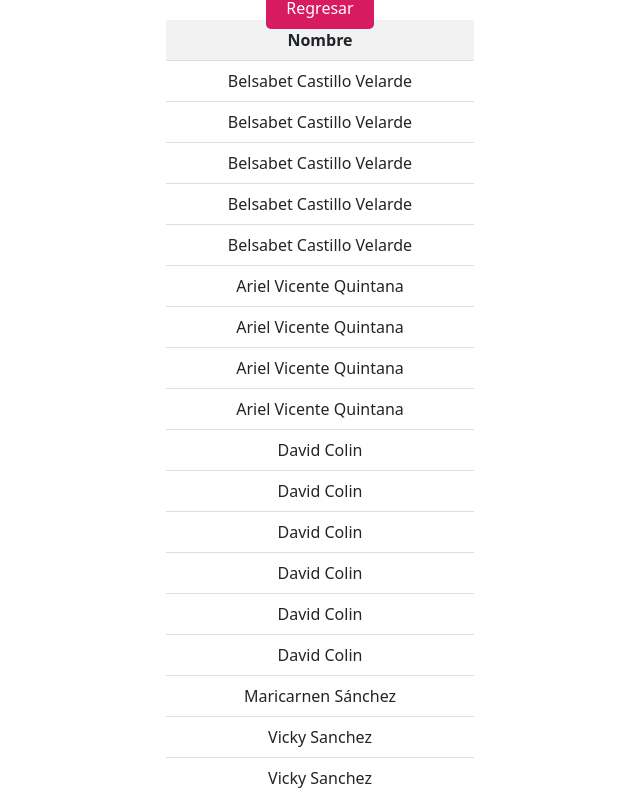
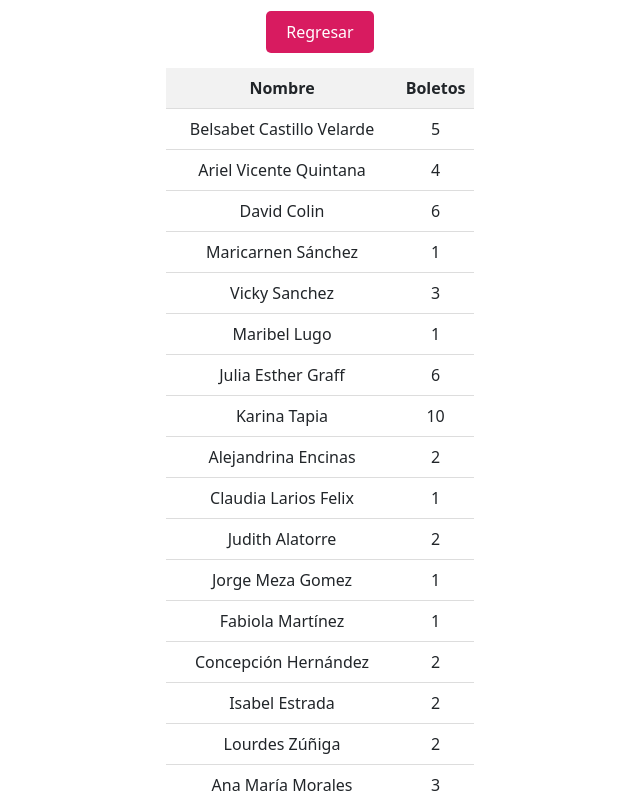
Before and after one commit to dfangulo/my-web, a plain HTML site: page register_list.html in a window 1280 px wide. Shown: the part 60-856 px from the top of the page, without its empty margins (320-960 px from the left). Drawn offline with nearby package versions, Linux system fonts and the light colour scheme.

Commit message:
Ahora se ven los numeros de boletos, en vez de una linea por cada boleto

```diff
--- a/register_list.html
+++ b/register_list.html
@@ -52,18 +52,20 @@
         text-decoration: none;
         color: #fff;
         border-radius: 7px;
-
       }
     </style>
   </head>
   <body>
     <h1>Lista de Participantes</h1>
-    <a href="/rifacc">Regresar</a>
+    <br>
+    <div><a href="/rifacc">Regresar</a></div>
+    <br>
 
     <table>
       <thead>
         <tr>
           <th>Nombre</th>
+          <th>Boletos</th>
           <!-- <th>Celular</th>
                 <th>Referencia</th> -->
         </tr>
@@ -78,7 +80,7 @@
       crossorigin="anonymous"
     ></script>
 
-    <script>
+    <!-- <script>
       // Cargar los datos del JSON
       fetch("js/json/data.json")
         .then((response) => response.json())
@@ -99,6 +101,47 @@
         const enmascarado = "*".repeat(celular.length - 3) + celular.slice(-3);
         return enmascarado;
       }
+    </script> -->
+    <script>
+      // Cargar los datos del JSON
+      fetch("js/json/data.json")
+        .then((response) => response.json())
+        .then((data) => {
+          const tablaDatos = document.getElementById("tabla-datos");
+
+          // Crear un objeto para almacenar el conteo de nombres
+          const conteoNombres = {};
+
+          // Iterar sobre los datos y contar cuántas veces aparece cada nombre
+          data.data.forEach((registro) => {
+            const nombre = registro.name;
+
+            // Si el nombre ya está en el objeto, incrementar el contador
+            if (conteoNombres[nombre]) {
+              conteoNombres[nombre]++;
+            } else {
+              // Si el nombre no está en el objeto, inicializar el contador en 1
+              conteoNombres[nombre] = 1;
+            }
+          });
+
+          // Iterar sobre el objeto de conteo y agregar los datos a la tabla
+          for (const nombre in conteoNombres) {
+            const fila = document.createElement("tr");
+            fila.innerHTML = `
+              <td>${nombre}</td>
+              <td>${conteoNombres[nombre]}</td>
+            `;
+            tablaDatos.appendChild(fila);
+          }
+        })
+        .catch((error) => console.error("Error al cargar los datos:", error));
+
+      function enmascararCelular(celular) {
+        // Mostrar solo los últimos 3 dígitos del celular
+        const enmascarado = "*".repeat(celular.length - 3) + celular.slice(-3);
+        return enmascarado;
+      }
     </script>
   </body>
 </html>
```
Also changed, not shown: index.html (+4 -1 lines).
